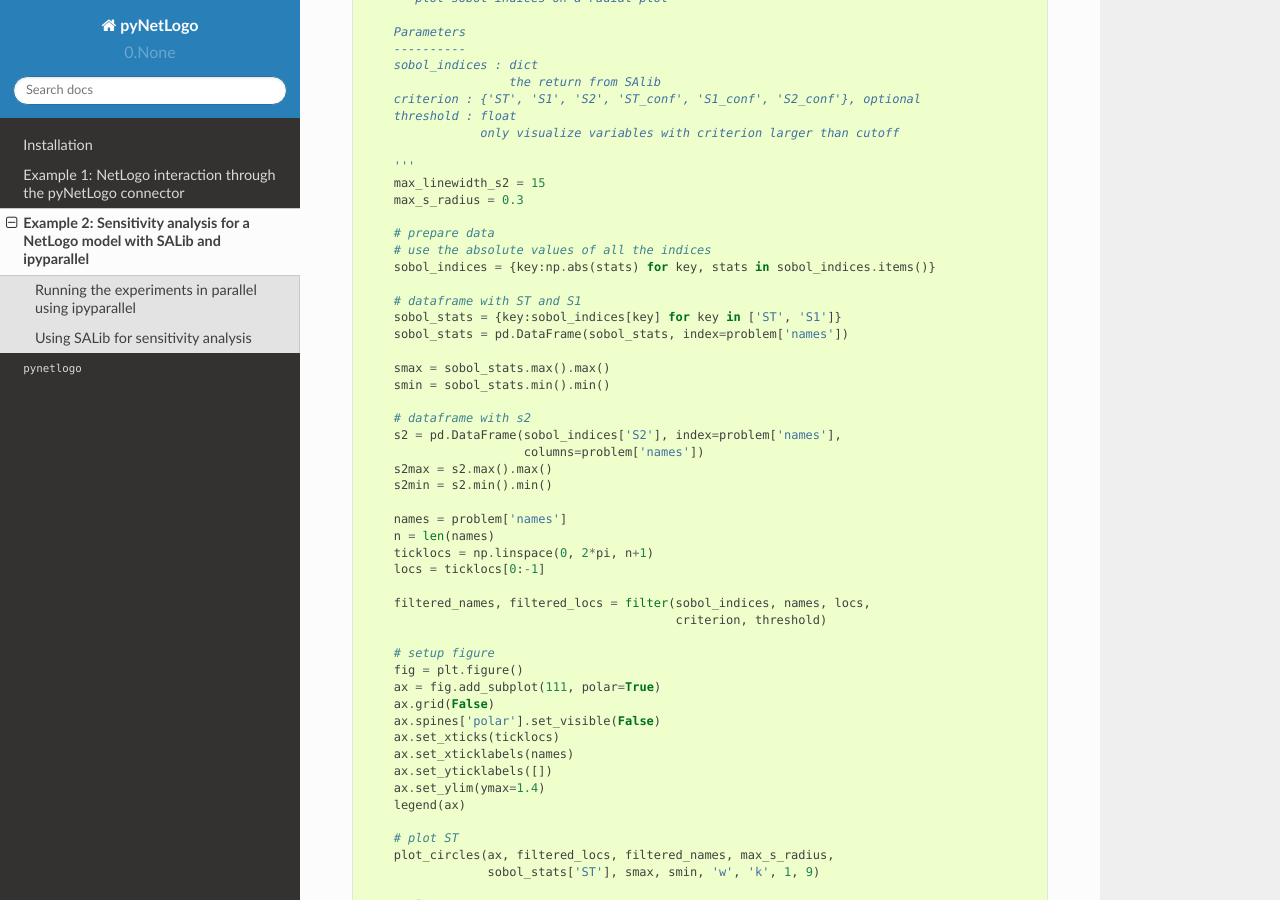
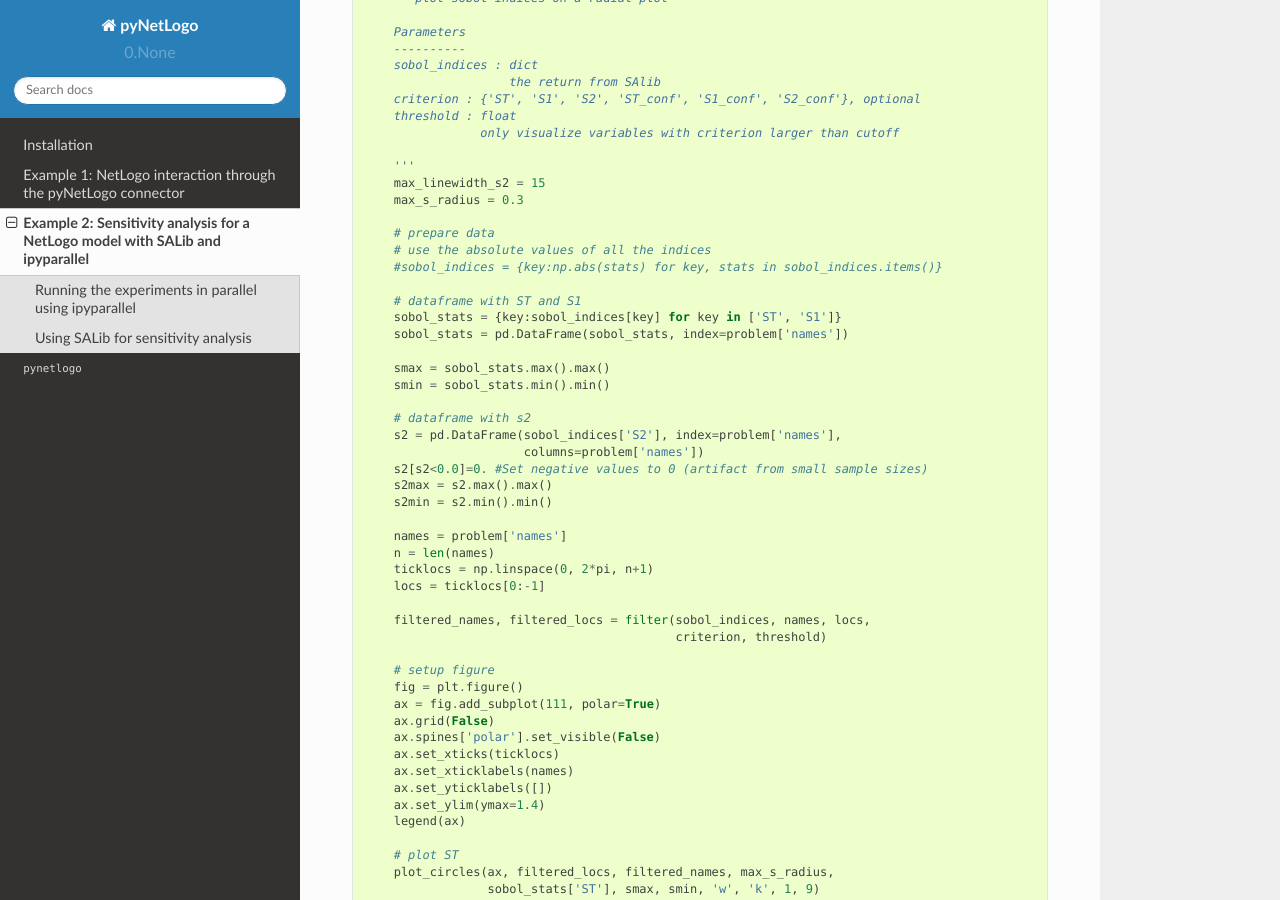
Before and after one commit to quaquel/pyNetLogo, a Sphinx documentation site: the page built from docs/source/example2.rst, in a window 1280 px wide and 900 px high, scrolled down 8748 px. Built offline with Sphinx 7.4.7 and the Read the Docs theme 2.0.0, drawn with Linux system fonts in a browser that asks for light colours.

Commit message:
repeat_report fix for ipyparallel

```diff
--- a/docs/source/example2.rst
+++ b/docs/source/example2.rst
@@ -558,7 +558,7 @@ second-order interactions between inputs estimated from the S2 values.
 
         # prepare data
         # use the absolute values of all the indices
-        sobol_indices = {key:np.abs(stats) for key, stats in sobol_indices.items()}
+        #sobol_indices = {key:np.abs(stats) for key, stats in sobol_indices.items()}
 
         # dataframe with ST and S1
         sobol_stats = {key:sobol_indices[key] for key in ['ST', 'S1']}
@@ -570,6 +570,7 @@ second-order interactions between inputs estimated from the S2 values.
         # dataframe with s2
         s2 = pd.DataFrame(sobol_indices['S2'], index=problem['names'],
                           columns=problem['names'])
+        s2[s2<0.0]=0. #Set negative values to 0 (artifact from small sample sizes)
         s2max = s2.max().max()
         s2min = s2.min().min()
 
```
Also changed, not shown: docs/source/example1_files/example1_18_0.png (deleted), docs/source/example1_files/example1_21_0.png (deleted), docs/source/example2_files/example2_35_0.png (deleted), docs/source/example2_files/example2_36_0.png, 3 other files.
